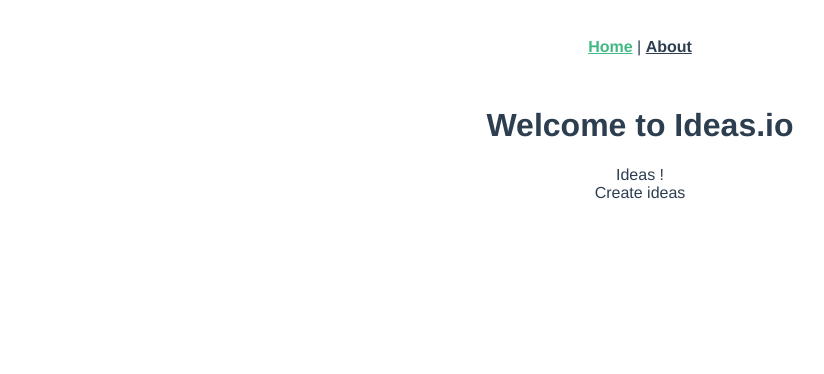
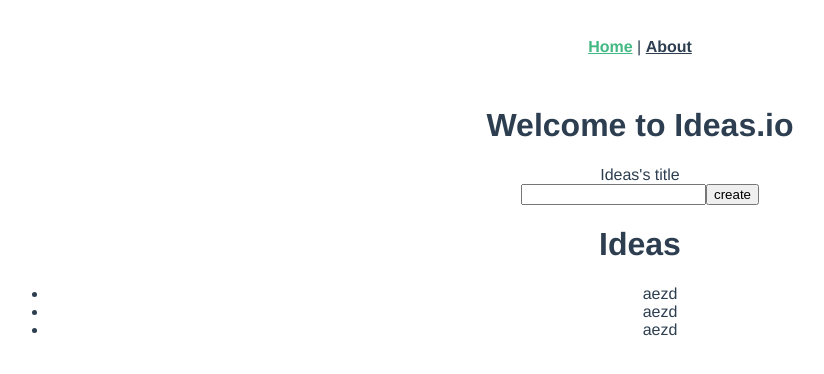
Before and after one commit to sandix34/Vuex-ideas, a Vue app: page / in a window 1280 px wide. Shown: the top 374 px of the page, without its empty margins (0-824 px from the left). Built offline with nearby package versions, Linux system fonts and the light colour scheme.

Commit message:
Création et gestion d'un formulaire

```diff
--- a/src/components/IdeaCreate.vue
+++ b/src/components/IdeaCreate.vue
@@ -1,15 +1,29 @@
 <template>
-    <div>
-        Create ideas
-    </div>
+  <div>
+    <form @submit.prevent="create">
+      <label for="idea-title">Ideas's title</label><br>
+      <input type="text" id="idea-title" v-model="title" />
+      <button type="submit">create</button>
+    </form>
+  </div>
 </template>
 
 <script>
-    export default {
+export default {
+	data() {
+		return {
+			title: ""
+		}
+	},
+  methods: {
+    create() {
+			console.log(this.title);
+			this.title = "";
 
-    }
+		}
+  }
+};
 </script>
 
-<style lang="scss" scoped>
-
+<style scoped>
 </style>
--- a/src/components/Ideas.vue
+++ b/src/components/Ideas.vue
@@ -1,15 +1,17 @@
 <template>
-    <div>
-        Ideas !
-    </div>
+  <div>
+    <h1>Ideas</h1>
+    <ul>
+      <li>aezd</li>
+			<li>aezd</li>
+			<li>aezd</li>
+    </ul>
+  </div>
 </template>
 
 <script>
-    export default {
-
-    }
+export default {};
 </script>
 
 <style lang="scss" scoped>
-
 </style>
--- a/src/views/Home.vue
+++ b/src/views/Home.vue
@@ -1,8 +1,8 @@
 <template>
   <div class="home">
     <h1>Welcome to Ideas.io</h1>
+    <IdeaCreate/>
     <Ideas/>
-    <IdeaCreate/>
   </div>
 </template>
 
```
